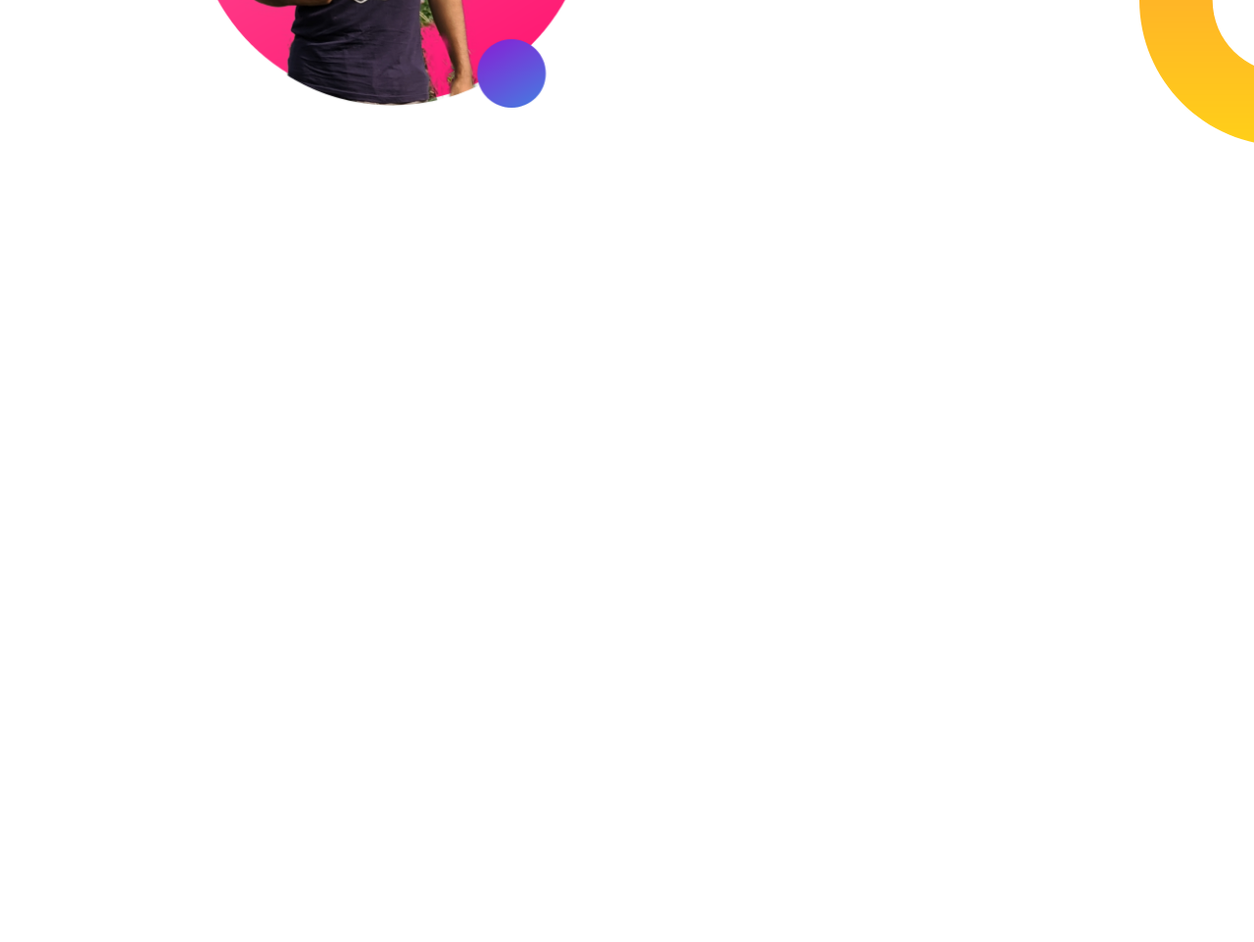
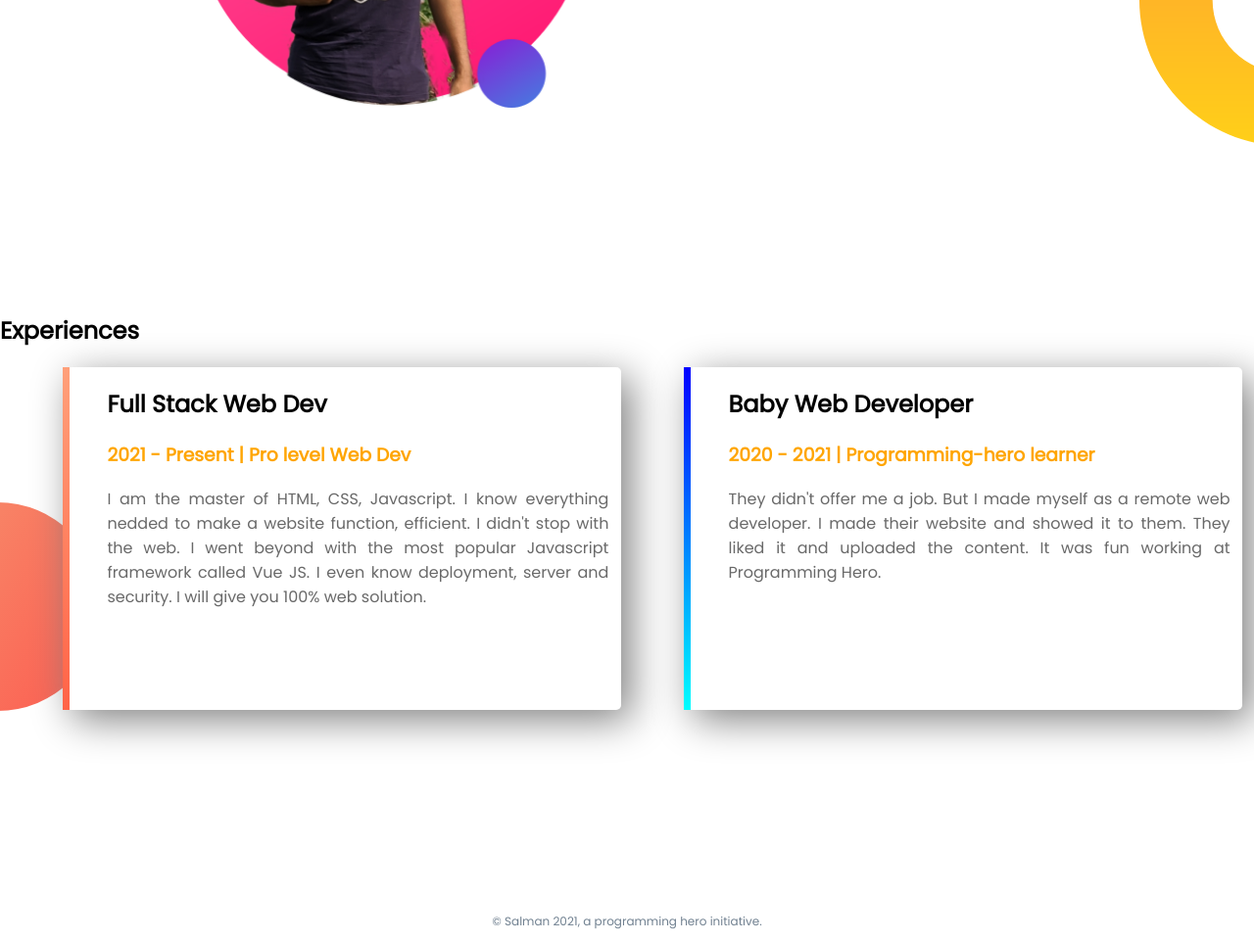
Before and after one commit to SalmanAzad1993/web-portfolio-salman, a plain HTML site: page index.html in a window 1280 px wide. Shown: the part 900-1862 px from the top of the page at 98% size. Before the commit the page ends 1200 px from the top, so only its background shows below. Drawn offline with Linux system fonts and the light colour scheme.

Commit message:
almost done in first attempt

```diff
--- a/index.html
+++ b/index.html
@@ -11,7 +11,7 @@
     <section class="top-banner">
         <div class="half-width">
             <h1>Welcome To</h1>
-            <h1><span class="name-highlight">Salman</span> Website</h1>
+            <h1><span class="orange-highlight">Salman</span> Website</h1>
             <h3>World-class professional web dev</h3>
             <p>
                 After completing my graduation I have completed CCNA. Then I joined as an Assistant Network Engineer. Because of pandamic situation I have lost my job. Being intersted of learning about web devlopment I have joined the programming-hero course for becomig a web developer. I promised myself to do try heart and soul that I would have become a web developer.
@@ -36,5 +36,21 @@
         </div>
 
     </section>
+    <section class="experience-area">
+        <h2>Experiences</h2>
+        <div id="full-stack" class="half-width single-experience">
+            <h2>Full Stack Web Dev</h2>
+            <h3 class="orange-highlight">2021 - Present | Pro level Web Dev</h3>
+            <p>I am the master of HTML, CSS, Javascript. I know everything nedded to make a website function, efficient. I didn't stop with the web. I went beyond with the most popular Javascript framework called Vue JS. I even know deployment, server and security. I will give you 100% web solution.</p>
+        </div>
+        <div id="baby-web" class="half-width single-experience">
+            <h2>Baby Web Developer</h2>
+            <h3 class="orange-highlight"> 2020 - 2021 | Programming-hero learner</h3>
+            <p>They didn't offer me a job. But I made myself as a remote web developer. I made their website and showed it to them. They liked it and uploaded the content. It was fun working at Programming Hero.</p>
+        </div>
+    </section>
+    <footer>
+        <p>&copy; Salman 2021, a programming hero initiative. </p>
+    </footer>
 </body>
 </html>
--- a/style.css
+++ b/style.css
@@ -8,7 +8,7 @@ h1{
 p{
     color: dimgrey;
 }
-.name-highlight{
+.orange-highlight{
     color: orange;
 }
 .half-width{
@@ -41,3 +41,32 @@ section{
     background-repeat: no-repeat;
     background-position: right;
 }
+.single-experience{
+    box-shadow: 10px 10px 40px grey;
+    border-radius: 5px;
+    height: 70%;
+    background-color: white;
+    padding-left: 3%;
+    text-align: justify;
+    padding-right: 1%;
+}
+.experience-area{
+    background-image: url("images/exp-bg.png");
+    background-repeat: no-repeat;
+    background-position: left;
+}
+#full-stack{
+    border-left: 7px solid;
+    border-image: linear-gradient(180deg,lightsalmon, tomato) ;
+    border-image-slice: 1;
+}
+#baby-web{
+    border-left: 7px solid;
+    border-image: linear-gradient(180deg,blue,cyan);
+    border-image-slice: 1;
+}
+footer p {
+    color:slategray;
+    text-align: center;
+    font-size: 12px;
+}
```
